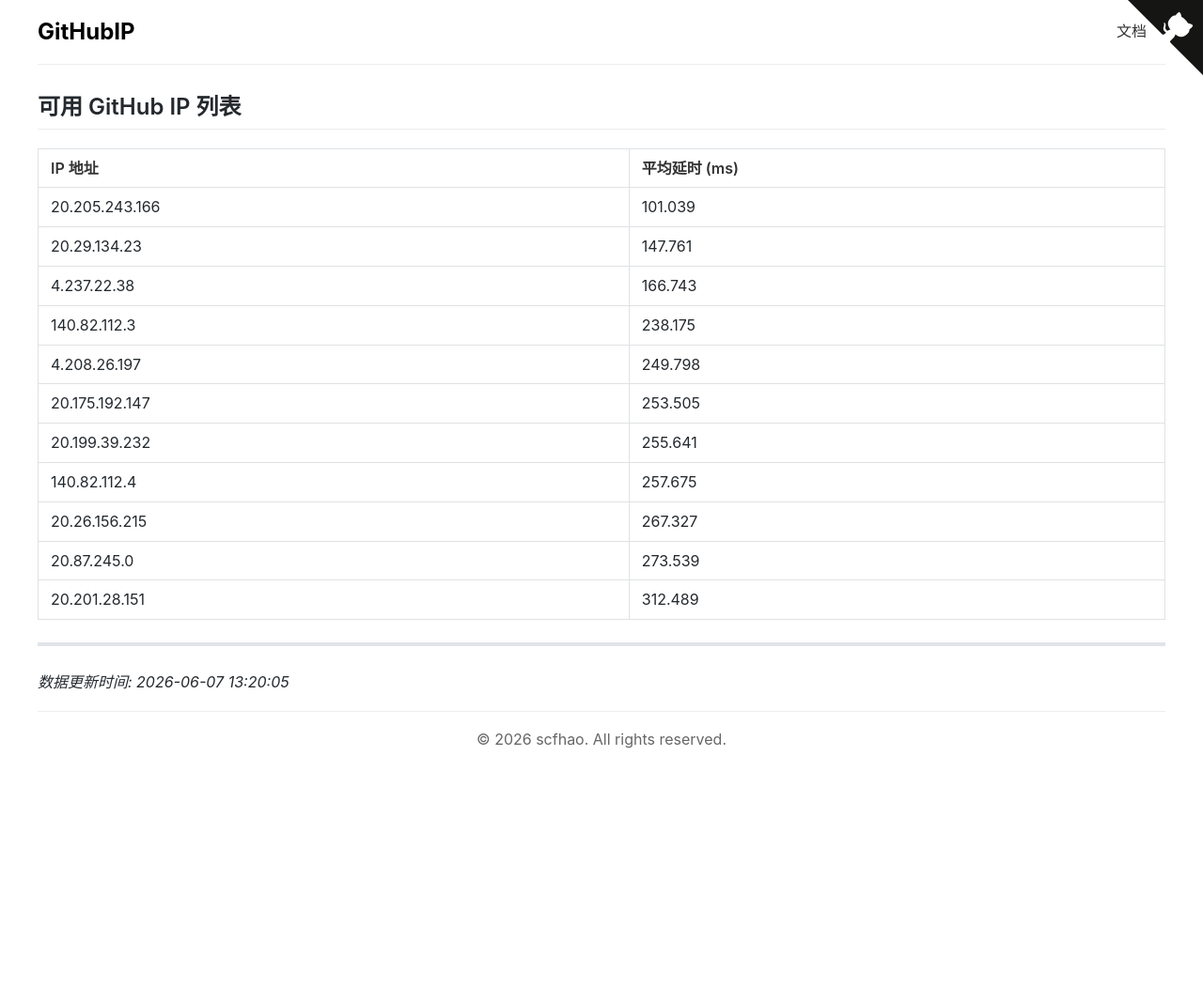
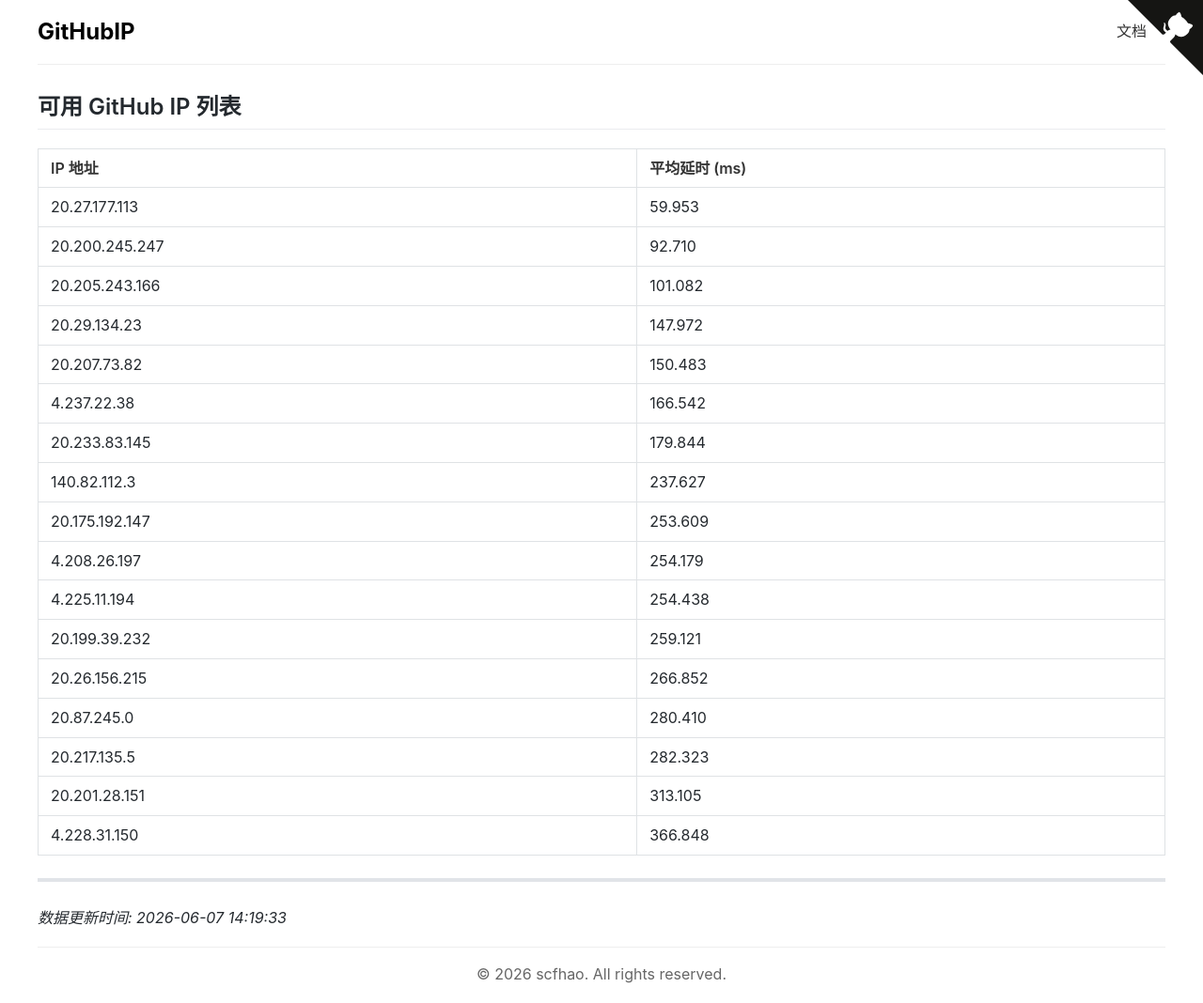
Before and after one commit to scfhao/GitHubIP, a Jekyll site: the page built from index.md, in a window 1280 px wide. Shown: the whole page at 94% size. Built offline with Jekyll 4.4.1, drawn with Linux system fonts in a browser that asks for light colours; before the commit the page ends 900 px from its top, so only the background shows below that.

Commit message:
自动脚本执行 - 2026-06-07 14:19:33

```diff
--- a/index.md
+++ b/index.md
@@ -1,25 +1,31 @@
 ---
 layout: home
 title: GitHub IP 列表
-date: 2026-06-07 13:20:05
+date: 2026-06-07 14:19:33
 ---
 
 ## 可用 GitHub IP 列表
 
 | IP 地址 | 平均延时 (ms) |
 |---------|--------------|
-| 20.205.243.166 | 101.039 |
-| 20.29.134.23 | 147.761 |
-| 4.237.22.38 | 166.743 |
-| 140.82.112.3 | 238.175 |
-| 4.208.26.197 | 249.798 |
-| 20.175.192.147 | 253.505 |
-| 20.199.39.232 | 255.641 |
-| 140.82.112.4 | 257.675 |
-| 20.26.156.215 | 267.327 |
-| 20.87.245.0 | 273.539 |
-| 20.201.28.151 | 312.489 |
+| 20.27.177.113 | 59.953 |
+| 20.200.245.247 | 92.710 |
+| 20.205.243.166 | 101.082 |
+| 20.29.134.23 | 147.972 |
+| 20.207.73.82 | 150.483 |
+| 4.237.22.38 | 166.542 |
+| 20.233.83.145 | 179.844 |
+| 140.82.112.3 | 237.627 |
+| 20.175.192.147 | 253.609 |
+| 4.208.26.197 | 254.179 |
+| 4.225.11.194 | 254.438 |
+| 20.199.39.232 | 259.121 |
+| 20.26.156.215 | 266.852 |
+| 20.87.245.0 | 280.410 |
+| 20.217.135.5 | 282.323 |
+| 20.201.28.151 | 313.105 |
+| 4.228.31.150 | 366.848 |
 
 ---
 
-*数据更新时间: 2026-06-07 13:20:05*
+*数据更新时间: 2026-06-07 14:19:33*
```
